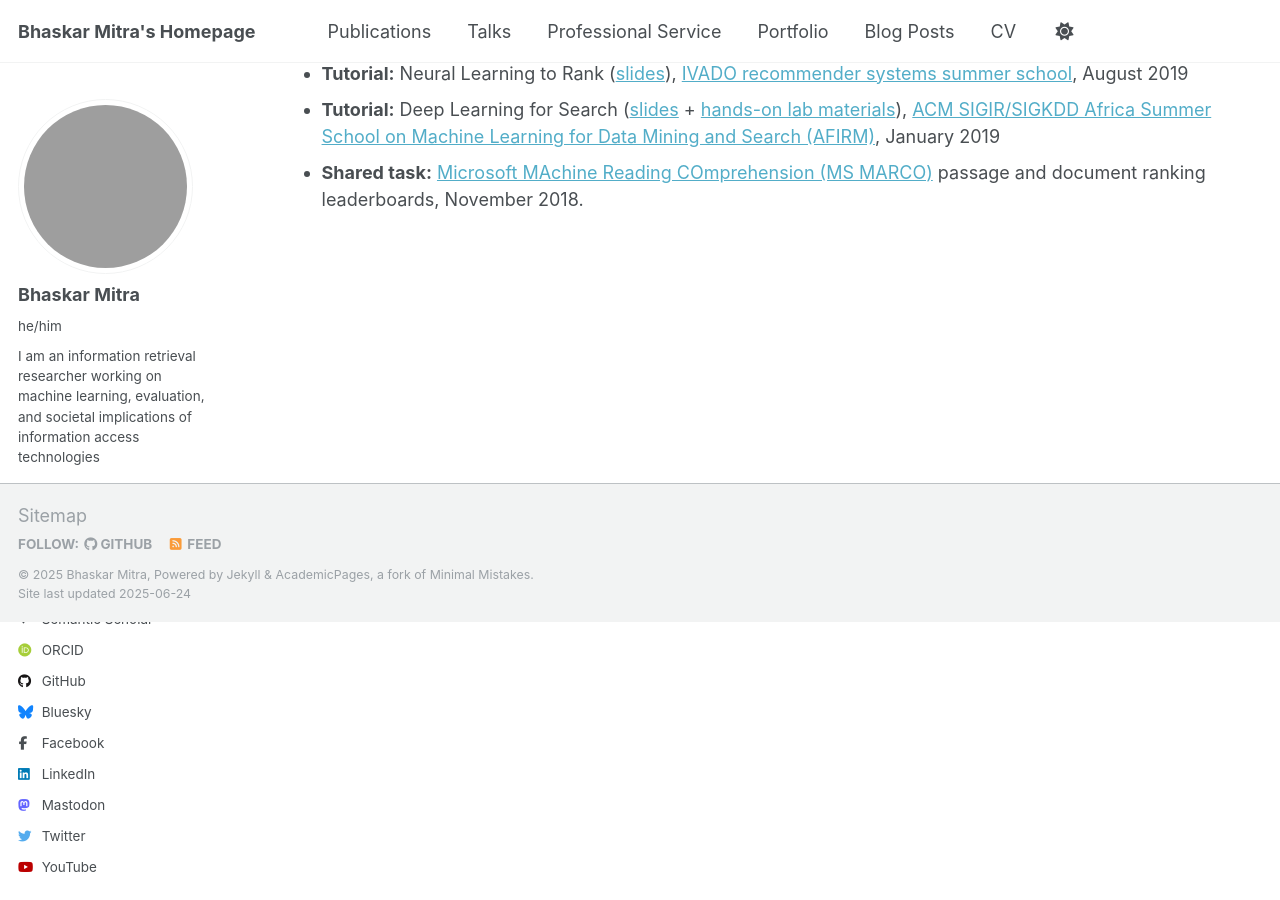
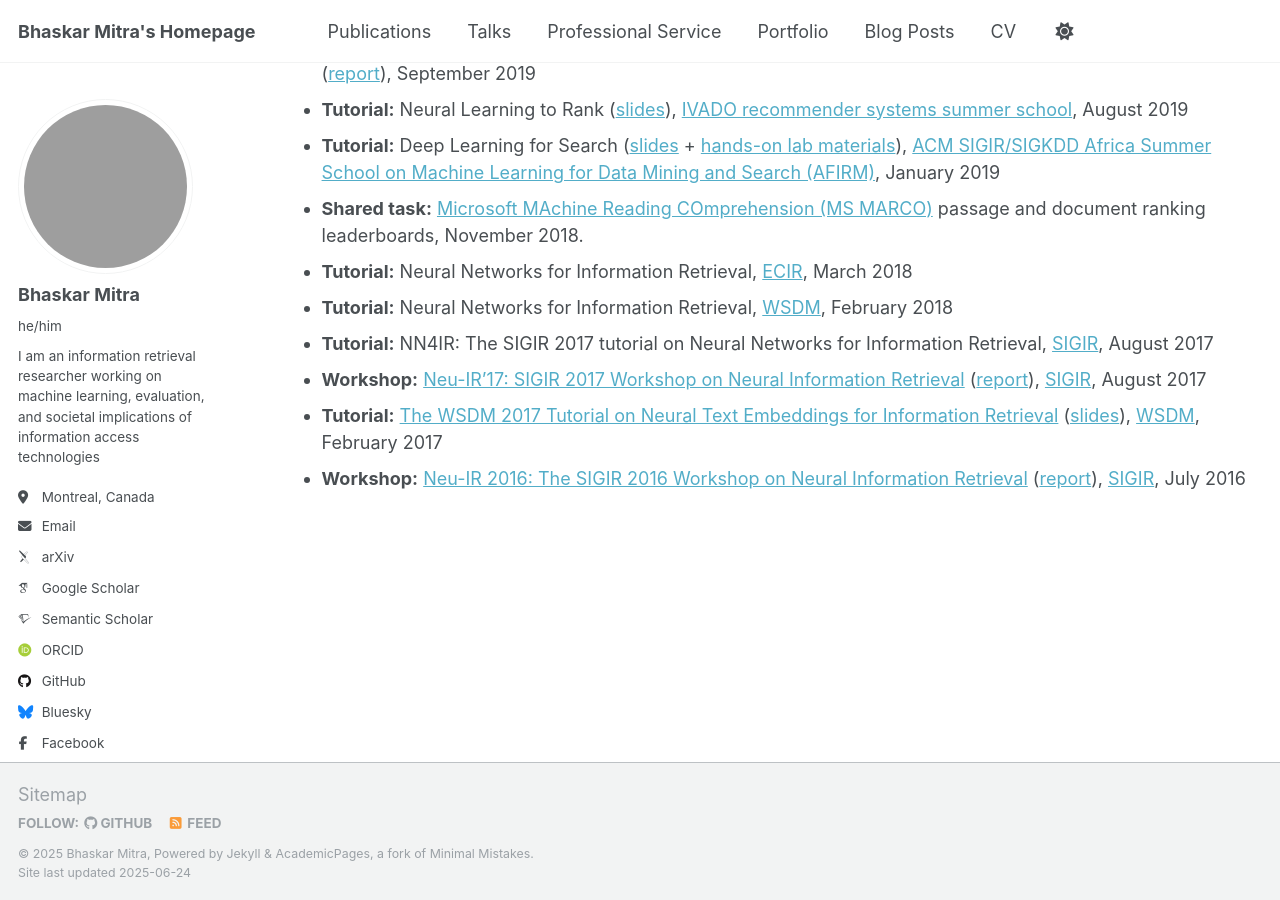
Before and after one commit to bhaskar-mitra/bhaskar-mitra.github.io, a Jekyll site: the page built from _pages/service.md, in a window 1280 px wide and 900 px high, scrolled down 1463 px. Built offline with Jekyll 4.4.1, drawn with Linux system fonts in a browser that asks for light colours; some web fonts are replaced; some of the changed text lies outside the part shown; grey boxes are pictures that could not be loaded.

Commit message:
Update service.md

```diff
--- a/_pages/service.md
+++ b/_pages/service.md
@@ -28,6 +28,7 @@ Conference chairing
 * **Diversity and Inclusion Scholarship Chair**, [CIKM](https://www.cikm2021.org/committee), 2021
 * **Diversity, Equity, and Inclusion chair**, [SIGIR](http://sigir.org/sigir2021/organization/), 2021
 * **Virtual Organization chair**, [SIGIR](http://sigir.org/sigir2021/organization/), 2021
+* **Session chair**, Deep learning in practice, Industry track, WWW, 2017
 
 <br/><br/>
 
@@ -46,3 +47,9 @@ Workshop, tutorial, and shared task organization
 * **Tutorial:** Neural Learning to Rank ([slides](https://www.slideshare.net/BhaskarMitra3/neural-learning-to-rank)), [IVADO recommender systems summer school](https://ivado.ca/en/trainings/workshops/workshop-recommender-systems/), August 2019
 * **Tutorial:** Deep Learning for Search ([slides](https://www.slideshare.net/BhaskarMitra3/deep-learning-for-search-128258666) + [hands-on lab materials](https://github.com/spacemanidol/AFIRM2019DeepLearning)), [ACM SIGIR/SIGKDD Africa Summer School on Machine Learning for Data Mining and Search (AFIRM)](http://sigir.org/afirm2019/), January 2019
 * **Shared task:** [Microsoft MAchine Reading COmprehension (MS MARCO)](http://www.msmarco.org/) passage and document ranking leaderboards, November 2018.
+* **Tutorial:** Neural Networks for Information Retrieval, [ECIR](http://www.ecir2018.org/), March 2018
+* **Tutorial:** Neural Networks for Information Retrieval, [WSDM](http://www.wsdm-conference.org/2018/), February 2018
+* **Tutorial:** NN4IR: The SIGIR 2017 tutorial on Neural Networks for Information Retrieval, [SIGIR](https://sigir.org/sigir2017/), August 2017
+* **Workshop:** [Neu-IR’17: SIGIR 2017 Workshop on Neural Information Retrieval](http://neu-ir.weebly.com/) ([report](https://sigir.org/wp-content/uploads/2018/01/p152.pdf)), [SIGIR](https://sigir.org/sigir2017/), August 2017
+* **Tutorial:** [The WSDM 2017 Tutorial on Neural Text Embeddings for Information Retrieval](https://www.microsoft.com/en-us/research/event/wsdm-2017-tutorial-neural-text-embeddings-information-retrieval/) ([slides](http://www.slideshare.net/BhaskarMitra3/neural-text-embeddings-for-information-retrieval-wsdm-2017)), [WSDM](http://www.wsdm-conference.org/2017/), February 2017
+* **Workshop:** [Neu-IR 2016: The SIGIR 2016 Workshop on Neural Information Retrieval](https://www.microsoft.com/en-us/research/event/neuir2016/) ([report](https://sigir.org/wp-content/uploads/2017/01/p096.pdf)), [SIGIR](https://sigir.org/sigir2016/), July 2016
```
